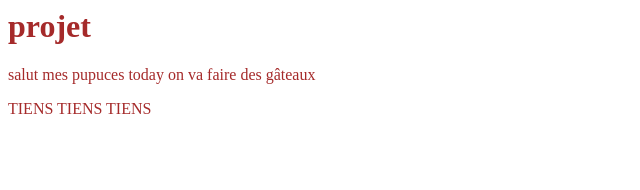
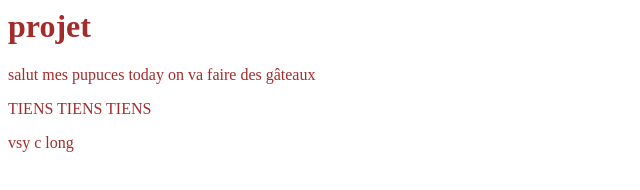
Before and after one commit to laulaupalles/test_repo, a plain HTML site: page index.html in a window 1280 px wide. Shown: the full height of the page, 0-640 px from the left. Drawn offline with Linux system fonts and the light colour scheme.

Commit message:
Add conclusion

```diff
--- a/index.html
+++ b/index.html
@@ -8,5 +8,6 @@
         <h1>projet</h1>
         <p>salut mes pupuces today on va faire des gâteaux</p>
         <p>TIENS TIENS TIENS</p>
+        <p>vsy c long</p>
     </body>
 </html>
```
